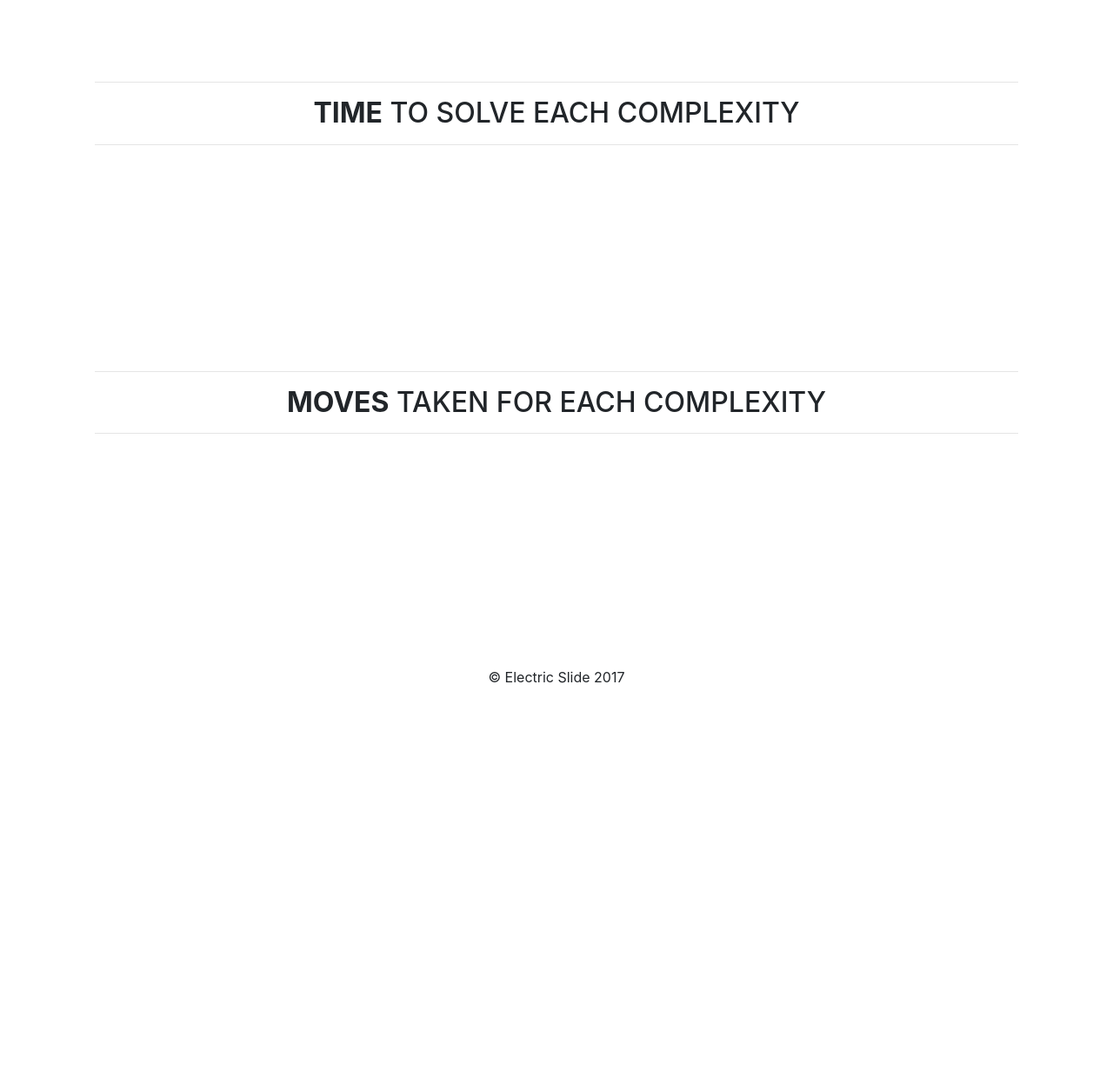
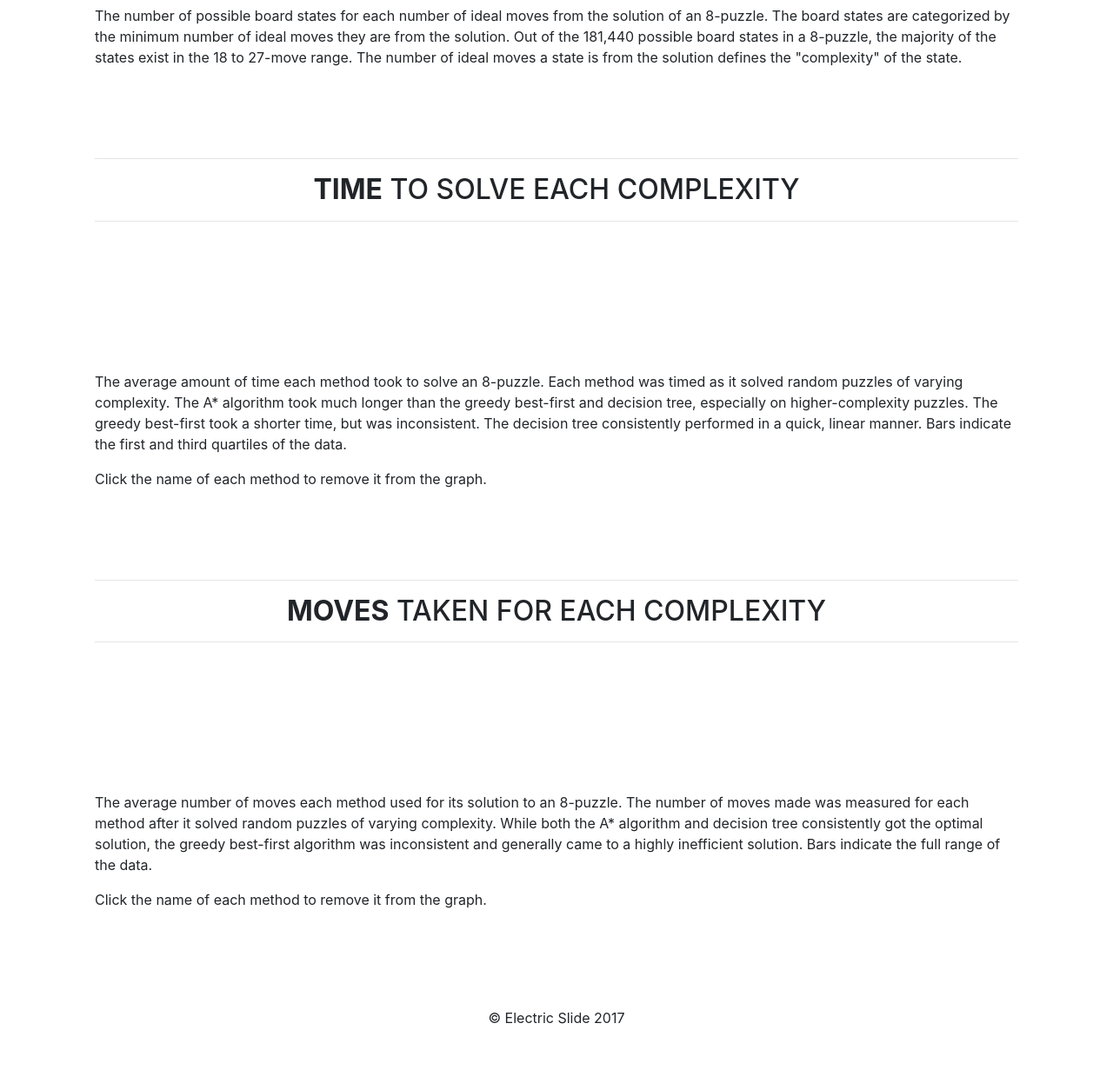
Before and after one commit to markreynoso/electric_slide, a Python web app: template electric_slide/templates/data.jinja2 in a window 1280 px wide. Shown: the part 390-1621 px from the top of the page at 87% size. Before the commit the page ends 1176 px from the top, so only its background shows below. Run offline with Jinja, Linux system fonts and the light colour scheme; the template is opened without the code that fills it, so the values that code supplies are empty; a map, chart or similar area stays blank; some libraries are stand-ins or nearby versions.

Commit message:
Added descriptions for the charts.

```diff
--- a/electric_slide/templates/data.jinja2
+++ b/electric_slide/templates/data.jinja2
@@ -8,6 +8,8 @@
   </h2>
   <hr class="divider">
   <canvas id="statesChart"></canvas>
+  <br>
+  <p>The number of possible board states for each number of ideal moves from the solution of an 8-puzzle. The board states are categorized by the minimum number of ideal moves they are from the solution. Out of the 181,440 possible board states in a 8-puzzle, the majority of the states exist in the 18 to 27-move range. The number of ideal moves a state is from the solution defines the "complexity" of the state.</p>
 </div>
 
 <div class="bg-faded p-4 my-4">
@@ -16,6 +18,9 @@
   </h2>
   <hr class="divider">
   <canvas id="timeChart"></canvas>
+  <br>
+  <p>The average amount of time each method took to solve an 8-puzzle. Each method was timed as it solved random puzzles of varying complexity. The A* algorithm took much longer than the greedy best-first and decision tree, especially on higher-complexity puzzles. The greedy best-first took a shorter time, but was inconsistent. The decision tree consistently performed in a quick, linear manner. Bars indicate the first and third quartiles of the data.</p>
+  <p>Click the name of each method to remove it from the graph.</p>
 </div>
 
 <div class="bg-faded p-4 my-4">
@@ -24,6 +29,9 @@
   </h2>
   <hr class="divider">
   <canvas id="movesChart"></canvas>
+  <br>
+  <p>The average number of moves each method used for its solution to an  8-puzzle. The number of moves made was measured for each method after it solved random puzzles of varying complexity. While both the A* algorithm and decision tree consistently got the optimal solution, the greedy best-first algorithm was inconsistent and generally came to a highly inefficient solution. Bars indicate the full range of the data.</p>
+  <p>Click the name of each method to remove it from the graph.</p>
 </div>
 
 {% endblock %}
```
